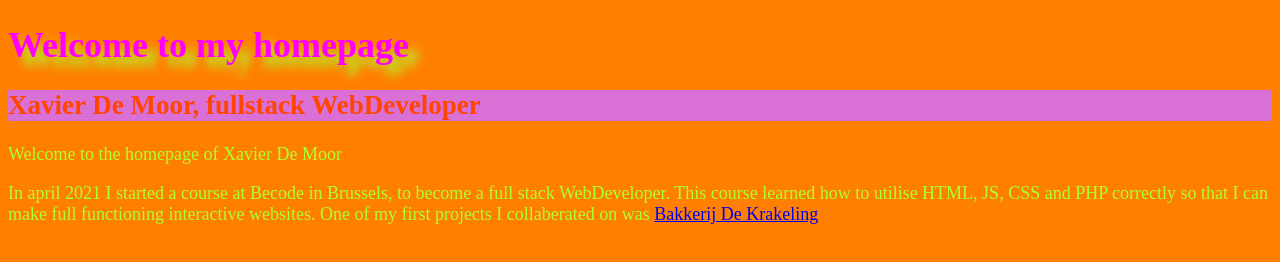
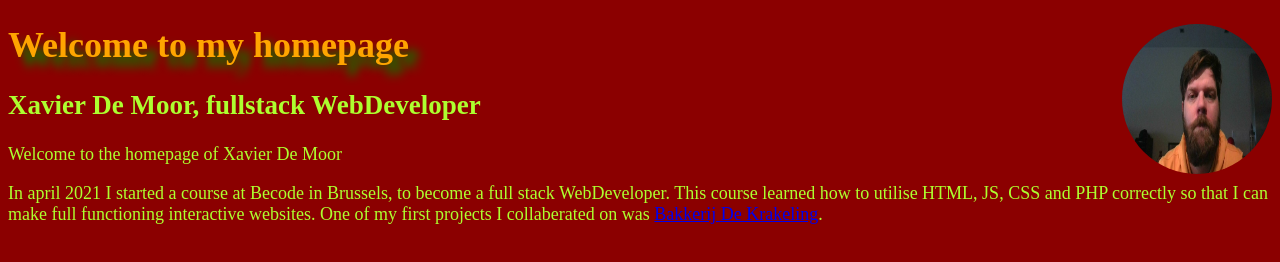
Before and after one commit to XavierDM/XavierDM.github.io, a plain HTML site: page index.html in a window 1280 px wide. Drawn offline with Linux system fonts and the light colour scheme.

Commit message:
Added img

```diff
--- a/index.css
+++ b/index.css
@@ -4,16 +4,23 @@ title
 }
 h1
 {
-    color: magenta;
-    text-shadow: 10px 10px 10px greenyellow;
+    color: orange;
+    text-shadow: 10px 10px 10px green;
 }
-h2{
-    color:orangered;
-    background-color: orchid;
+h2
+{
+    color:;
 }
 body
 {
-    background-color:#ff8000;    ;
+    background-color: darkred;
     font-size: large;
     color:greenyellow;
 }
+img
+{
+    border-radius: 50%;
+    vertical-align: right;
+    margin-right: auto;
+    display: inline;
+}
--- a/index.html
+++ b/index.html
@@ -5,6 +5,7 @@
     <meta charset="utf-8">
     <title>Welcome to my homepage</title>
     <link rel="stylesheet" type="text/css" href="index.css" />
+    <img src="xavier.png" width="150" height="150" alt="Xavier" style="float: right">
 </head>
 <body>
     <h1>Welcome to my homepage</h1>
@@ -12,7 +13,7 @@
     <P>Welcome to the homepage of Xavier De Moor</P>
     <p>In april 2021 I started a course at Becode in Brussels, to become a full stack WebDeveloper. This course learned how to utilise HTML, JS, CSS and PHP
         correctly so that I can make full functioning interactive websites. One of my first projects I collaberated on was
-        <a href="https://bakkerijdekrakeling.be/"> Bakkerij De Krakeling</a>
+        <a href="https://bakkerijdekrakeling.be/"> Bakkerij De Krakeling</a>.
     </p>
 </body>
 </html>
```
Also changed, not shown: xavier.png (added), 1 other file.
